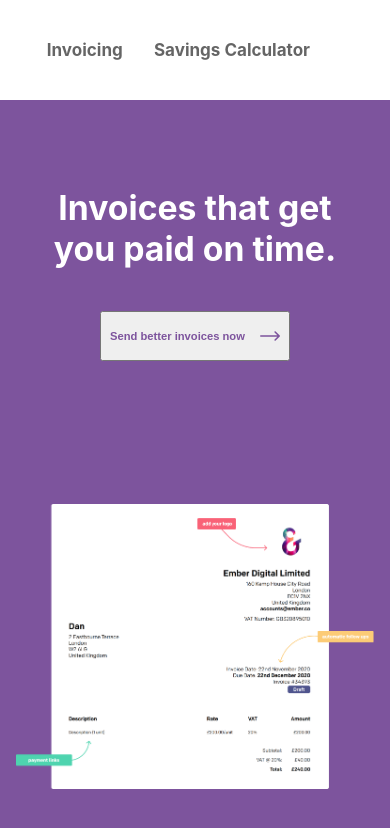
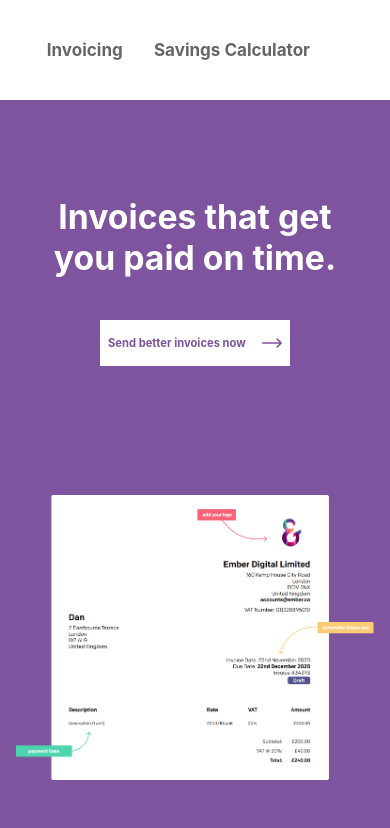
Before and after one commit to BenRiska/ember-challenge, a Next.js app: page / in a window 390 px wide. Shown: the top 828 px of the page. Built offline with nearby package versions, Linux system fonts and the light colour scheme.

Commit message:
action button routing

```diff
--- a/pages/index.tsx
+++ b/pages/index.tsx
@@ -1,4 +1,5 @@
 import Head from 'next/head'
+import Link from "next/link"
 import styles from '../styles/Home.module.css'
 
 const Home: React.FC = () => {
@@ -14,10 +15,12 @@
             <span>Invoices that get</span>
             <span>you paid on time.</span>
           </h1>
-          <button className={styles.home__action_btn}>
-            Send better invoices now
-            <img src="./button-arrow.svg" alt="Arrow icon."/>
-          </button>
+          <Link href="/calculate">
+            <a className={styles.home__action_btn}>
+              Send better invoices now
+              <img src="./button-arrow.svg" alt="Arrow icon."/>
+            </a>
+          </Link>
         </div>
       </div>
       <div className={styles.home__image}>
--- a/styles/Home.module.css
+++ b/styles/Home.module.css
@@ -44,6 +44,7 @@
   color: #7d549d;
   cursor: pointer;
   width: 350px;
+  background-color: #fff;
 }
 
 .home__action_btn > img {
@@ -155,4 +156,8 @@
   .home__action_btn > img {
     width: 20px;
   }
+
+  .home__image {
+    margin-top: 1rem;
+  }
 }
```
